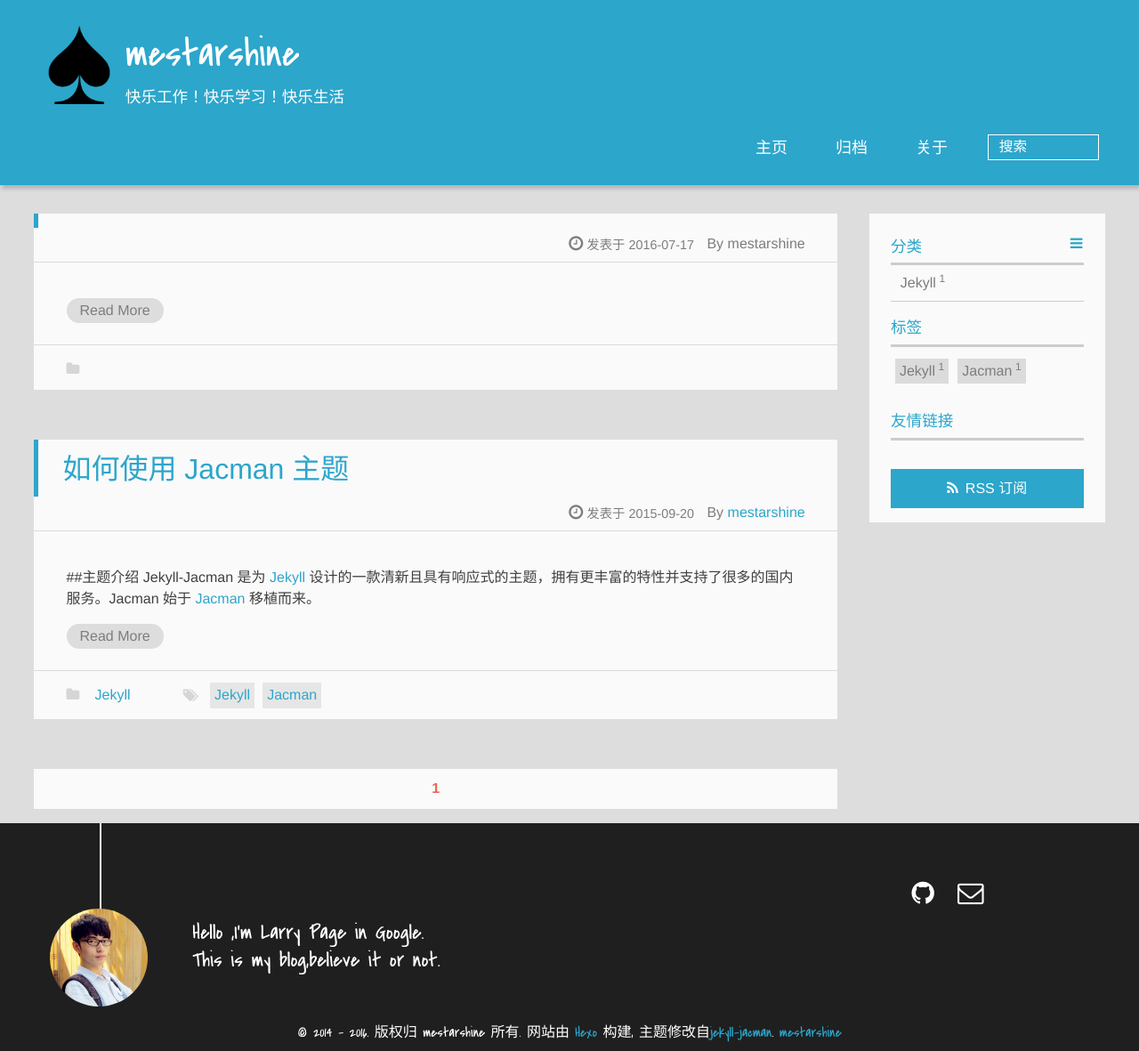
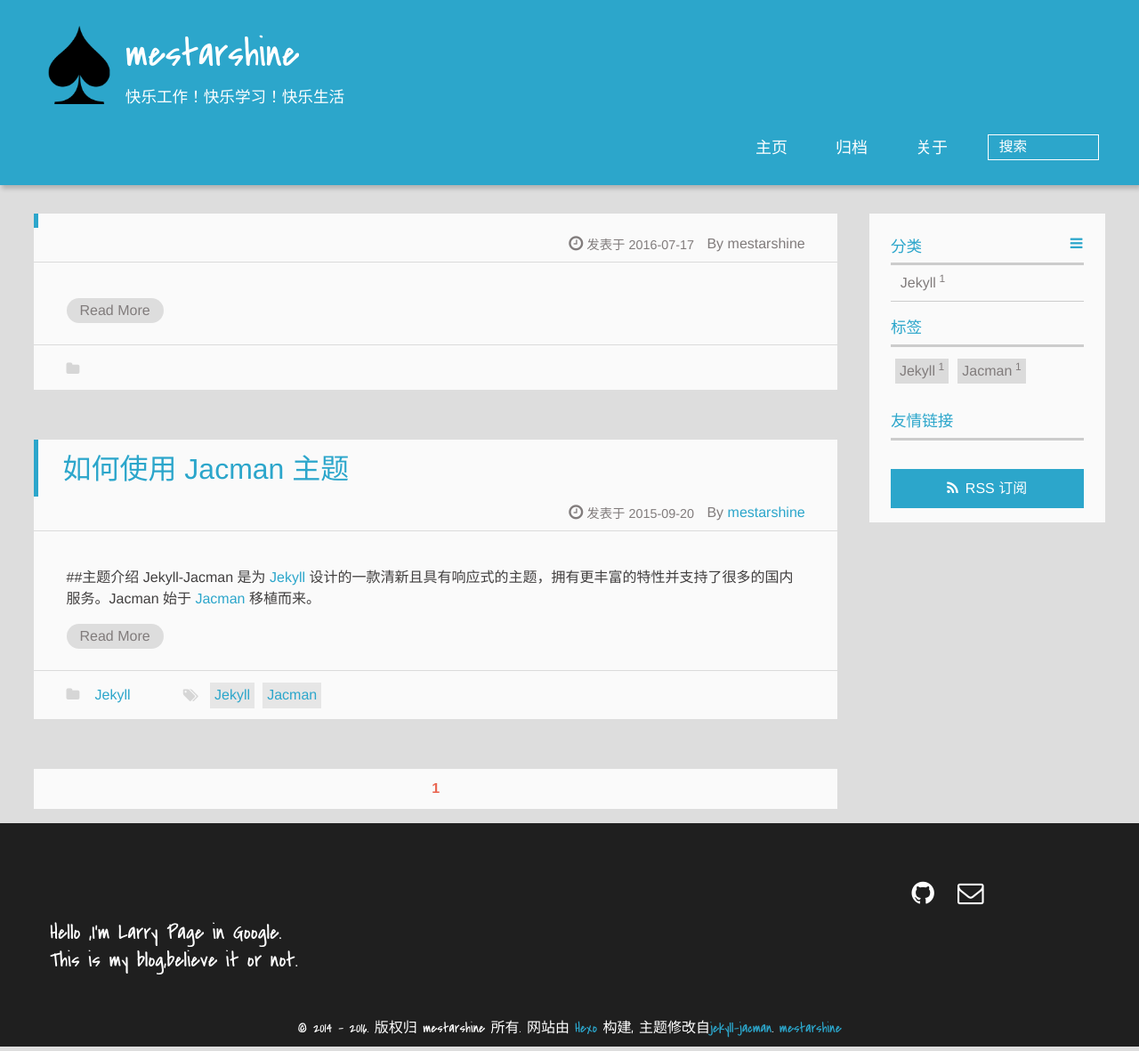
Before and after one commit to PrairieLoneWolf/prairielonewolf.github.io, a Jekyll site: the page built from index.html, in a window 1280 px wide. Shown: the whole page at 89% size. Built offline with Jekyll 4.4.1, drawn with Linux system fonts in a browser that asks for light colours; Markdown is read by kramdown in place of the engine named in the settings; the list of posts is cut into pages by our own code; comment, search, counter and statistics services are not loaded.

Commit message:
取消作者图像

```diff
--- a/_config.yml
+++ b/_config.yml
@@ -66,7 +66,7 @@ imglogo:
   src: img/logo.png        ## 推荐使用svg和png格式的图片,图片存放在/assets/img中.
 favicon: img/favicon.ico   ## favicon尺寸为:32px*32px,的ico格式，图片存放在/assets/img中.
 apple_icon: img/jacman.jpg ## apple-touch-icon尺寸为：114px*114px,存放在/assests/img中.
-author_img: img/author.jpg ## 作者图像尺寸:220px*220px.不设置不显示
+##author_img: img/author.jpg ## 作者图像尺寸:220px*220px.不设置不显示
 banner_img: #img/banner.jpg ## Banner尺寸:1920px*200px+.
 
 #### 首页相关
```
